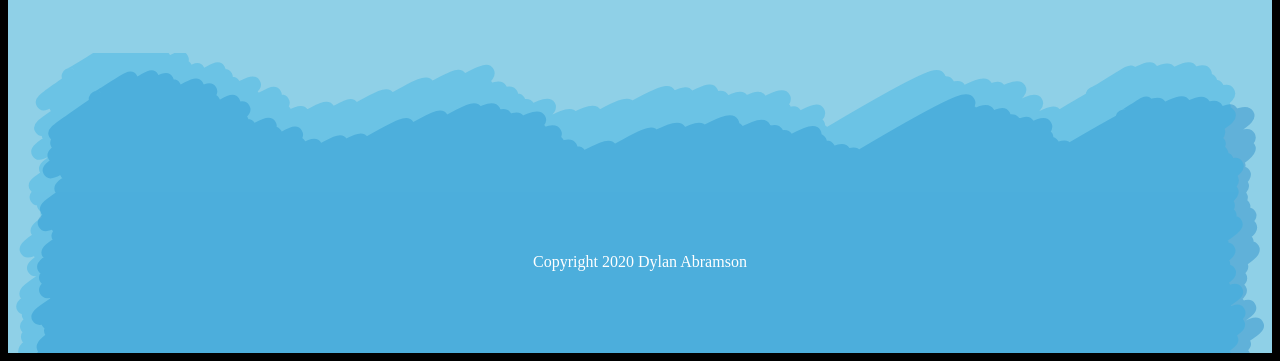
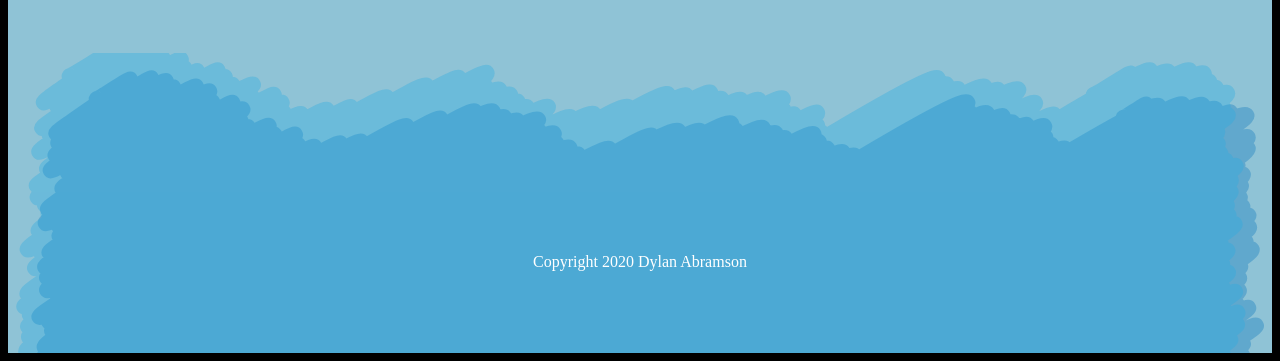
Before and after one commit to dylanabramson33/Website2.0, a Gatsby site: page / in a window 1280 px wide. Shown: the part 571-932 px from the top of the page. Built offline with nearby package versions, Linux system fonts and the light colour scheme; Gatsby itself is replaced by a stand-in of ours.

Commit message:
color change

```diff
--- a/src/components/layout.js
+++ b/src/components/layout.js
@@ -25,7 +25,7 @@ const Layout = ({ children }) => {
   `)
 
   return (
-    <div style={{backgroundColor:"#8fd0e7", width:"100%", textAlign: "center"}}>
+    <div style={{backgroundColor:"#8fc3d6", width:"100%", textAlign: "center"}}>
       <Header siteTitle="dabramson.io" />
       <div>
         <main>{children}</main>
--- a/src/components/project.js
+++ b/src/components/project.js
@@ -59,8 +59,6 @@ const Project = ({data}) => {
   </div>
   </Layout>
 
-
-
 )
 }
 export default Project;
```
